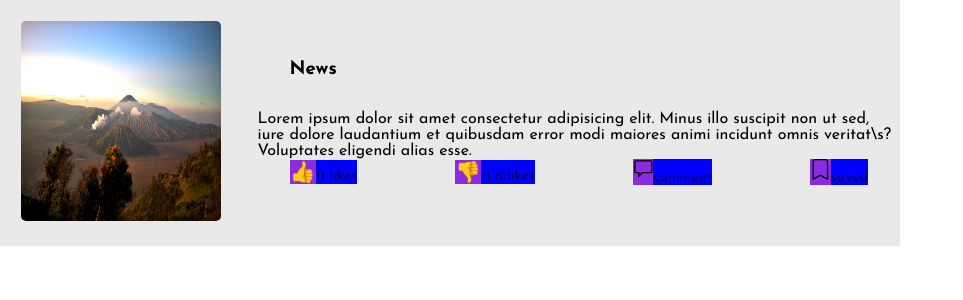
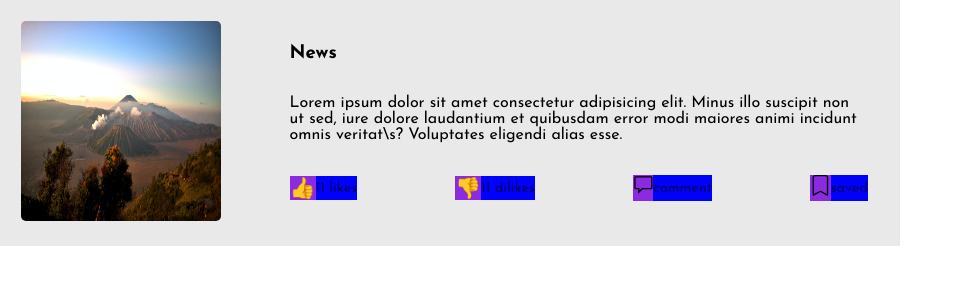
Before and after one commit to esmaelmoh/blog-mern-frontend, a React (Create React App) app: page / in a window 1280 px wide. Shown: the top 300 px of the page, without its empty margins (0-963 px from the left). Built offline with nearby package versions, Linux system fonts and the light colour scheme.

Commit message:
regular commit186

```diff
--- a/src/components/Post/Post.css
+++ b/src/components/Post/Post.css
@@ -23,7 +23,7 @@
     height: 200px;
     background-color: brown;
 }
-.content-container h3{
+.content-container h3,.blog-content{
     padding: 2rem;
     padding-top: 0;
 }
@@ -37,7 +37,7 @@
     display: flex;
     background-color: blue;
     justify-content: center;
-    align-items: flex-end;
+    align-items: center;
 }
 .content-container ul .btn-wrapper button{
     font-size: 1.3rem;
--- a/src/components/Post/Post.jsx
+++ b/src/components/Post/Post.jsx
@@ -10,7 +10,7 @@ const Post = () => {
             </div>
             <div className="content-container">
                 <h3>News</h3>
-                <p>Lorem ipsum dolor sit amet consectetur adipisicing elit. Minus illo suscipit non ut sed,
+                <p className='blog-content'>Lorem ipsum dolor sit amet consectetur adipisicing elit. Minus illo suscipit non ut sed,
                     iure dolore laudantium et quibusdam error modi maiores animi incidunt omnis veritat\s?
                     Voluptates eligendi alias esse.</p>
 
```
Also changed, not shown: 1 other file (tests, documents, lock files or other folders).
